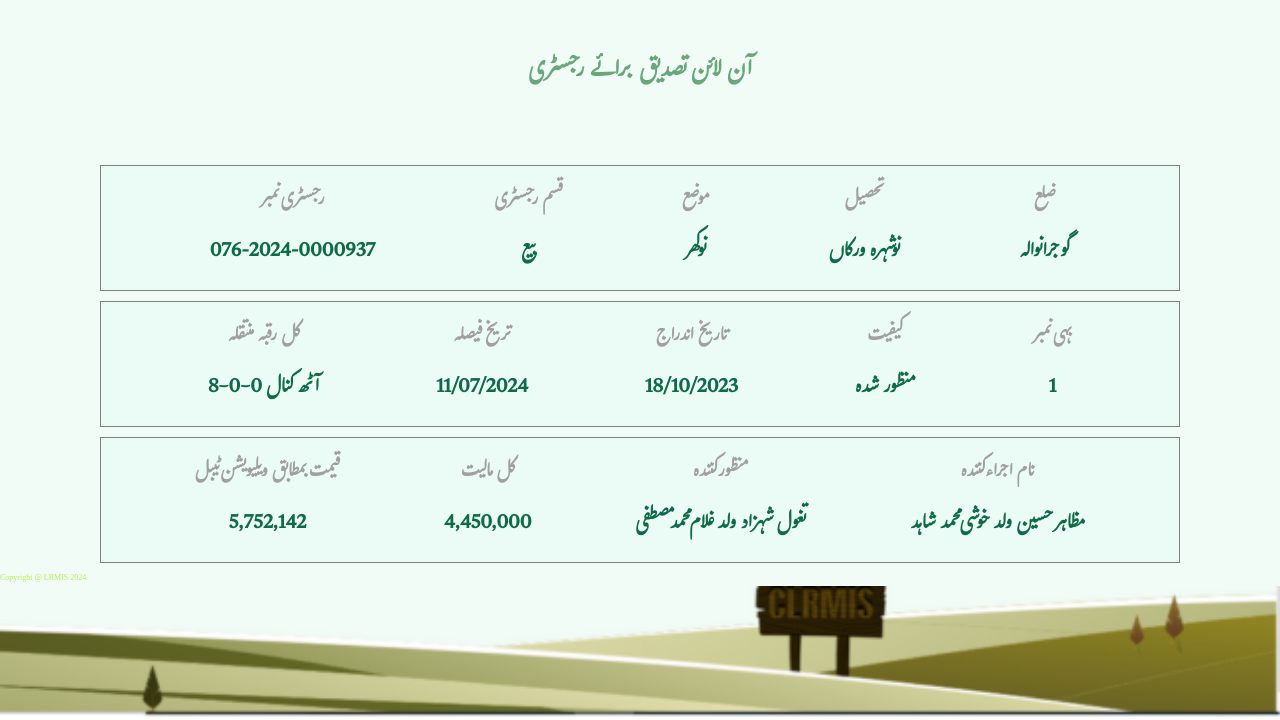
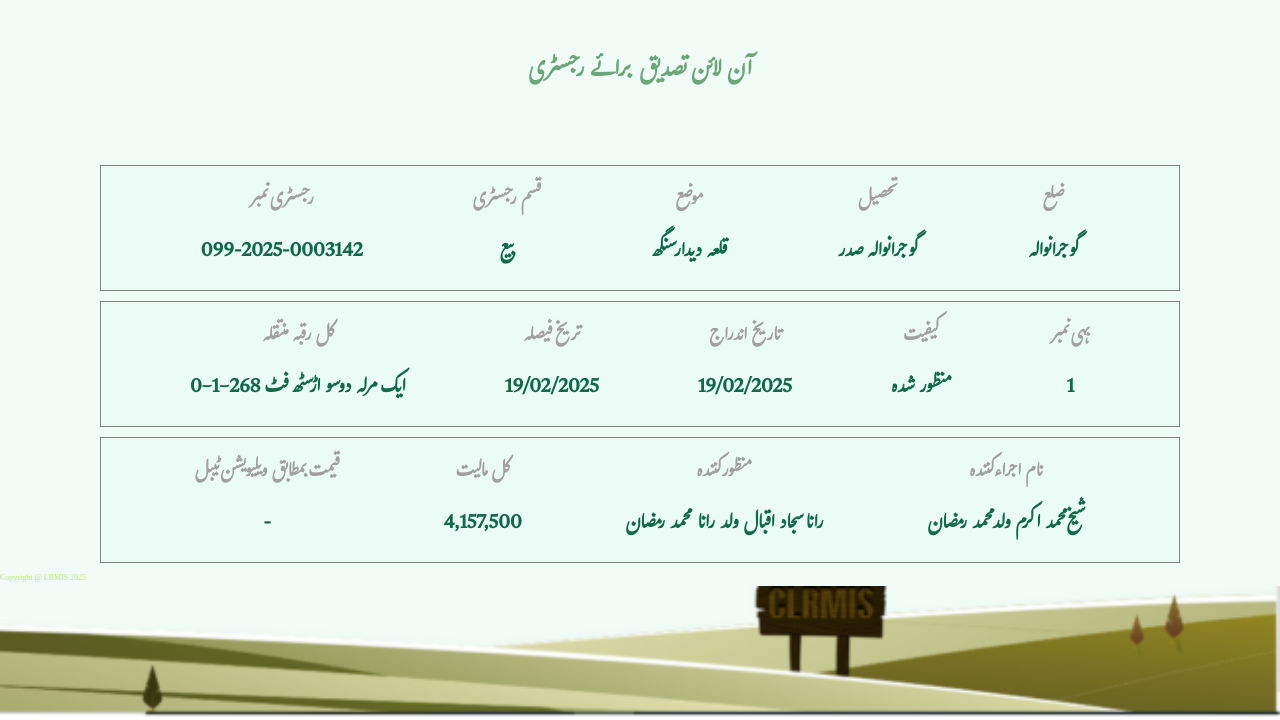
Before and after one commit to punjabzameen/Punjab53, a plain HTML site: page index.html in a window 1280 px wide. Shown: the part 80-800 px from the top of the page. Drawn offline with Linux system fonts and the light colour scheme.

Commit message:
Update index.html

```diff
--- a/index.html
+++ b/index.html
@@ -32,7 +32,7 @@
             <div class="item text1">
                 <h3>رجسٹری نمبر
                 </h3>
-                <p>076-2024-0000937
+                <p>099-2025-0003142
                 </p>
             </div>
             <div class="item text2"><h3>قسم رجسٹری
@@ -42,13 +42,13 @@
             <div class="item text3">
                 <h3>موضع
                 </h3>
-                <p>نوکھر
+                <p>قلعہ دیدار سنگھ
                 </p>
             </div>
             <div class="item text4">
                 <h3>تحصیل
                 </h3>
-                <p>نوشہرہ ورکاں
+                <p>گوجرانوالہ صدر
                 </p>
             </div>
             <div class="item text5">
@@ -63,18 +63,18 @@
             <div class="item text1">
                 <h3>کل رقبہ منتقلہ
                 </h3>
-                <p>8-0-0 آٹھ کنال
+                <p>0-1-268 ایک مرلہ دوسو اڑسٹھ فٹ
                 </p>
             </div>
             <div class="item text2"><h3>تریخ فیصلہ
 
             </h3>
-            <p>11/07/2024
+            <p>19/02/2025
             </p></div>
             <div class="item text3">
                 <h3>تاریخ اندراج
                 </h3>
-                <p>18/10/2023
+                <p>19/02/2025
                 </p>
             </div>
             <div class="item text4">
@@ -95,23 +95,23 @@
             <div class="item text1">
                 <h3>قیمت بمطابق ویلیویشن ٹیبل
                 </h3>
-                <p>5,752,142
+                <p>-
                 </p>
             </div>
             <div class="item text2"><h3>کل مالیت
             </h3>
-            <p>4,450,000
+            <p>4,157,500
             </p></div>
             <div class="item text3">
                 <h3>منظور کنندہ
                 </h3>
-                <p>تغول شہزاد ولد غلام محمد مصطفی
+                <p>رانا سجاد اقبال ولد رانا محمد رمضان
                 </p>
             </div>
             <div class="item text4">
                 <h3>نام اجراء کنندہ
                 </h3>
-                <p>مظاہر حسین ولد خوشی محمد شاہد
+                <p>شیخ محمد اکرم ولد محمد رمضان
                 </p>
             </div>
 
@@ -120,7 +120,7 @@
     </section>
     <!-- ----------------- Inage section------------------ -->
      <div class="bottom_img">
-        Copyright @ LRMIS 2024
+        Copyright @ LRMIS 2025
 
      </div>
      <!-- <div class="main">
```
